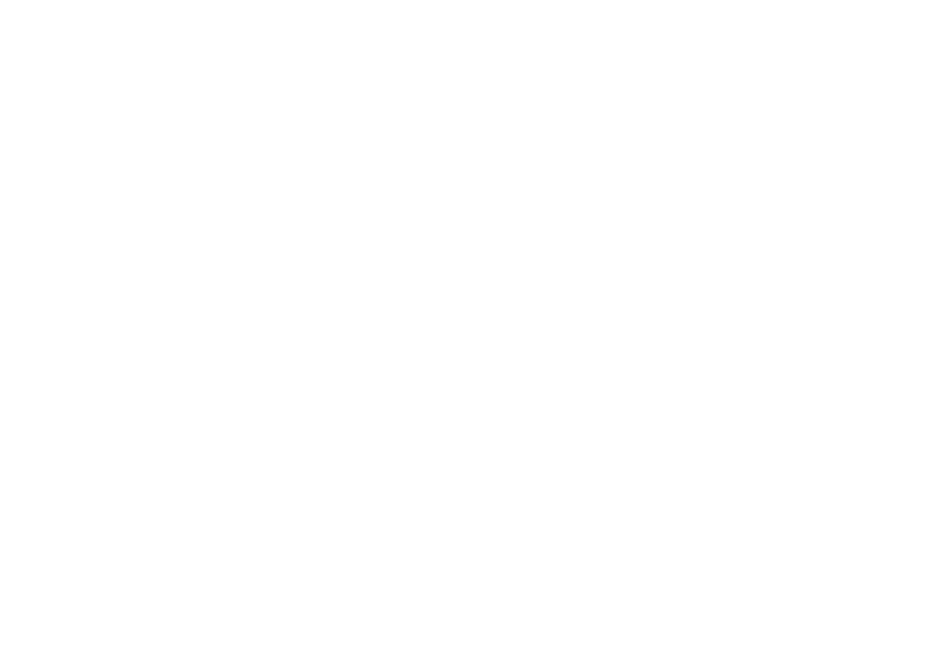
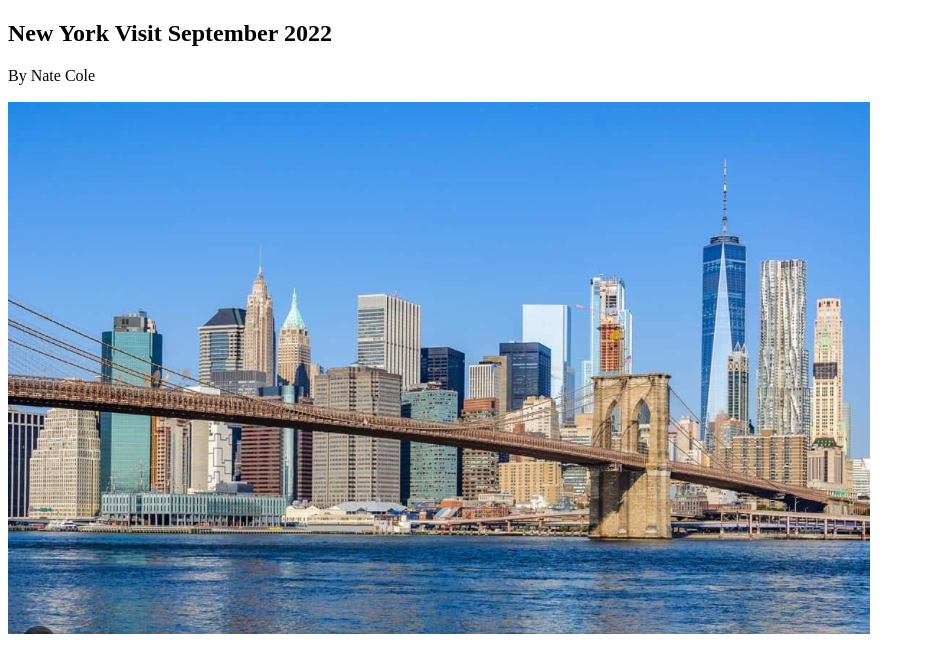
Before and after one commit to LaunchCodeAllhubs/js-assignment-4-html-me-something-redlionshield314, a website: page index.html in a window 1280 px wide. Shown: the whole page, without its empty margins (0-925 px from the left). Drawn offline with Linux system fonts and the light colour scheme.

Commit message:
added changes

```diff
--- a/index.html
+++ b/index.html
@@ -1,8 +1,16 @@
 <!DOCTYPE html>
 <html>
    <head>
+      <title>New York Trip</title>
    </head>
    <body>
+      <article>
+         <header>
+            <h1> New York Visit September 2022</h1>
+            <p> By Nate Cole </p>
+         </header>
+      </article>
+      <img src="images/skyline.png" alt="New York City Skyline">
       <!-- Write your HTML in this file! -->
    </body>
 </html>
```
Also changed, not shown: images/skyline.png (added).
